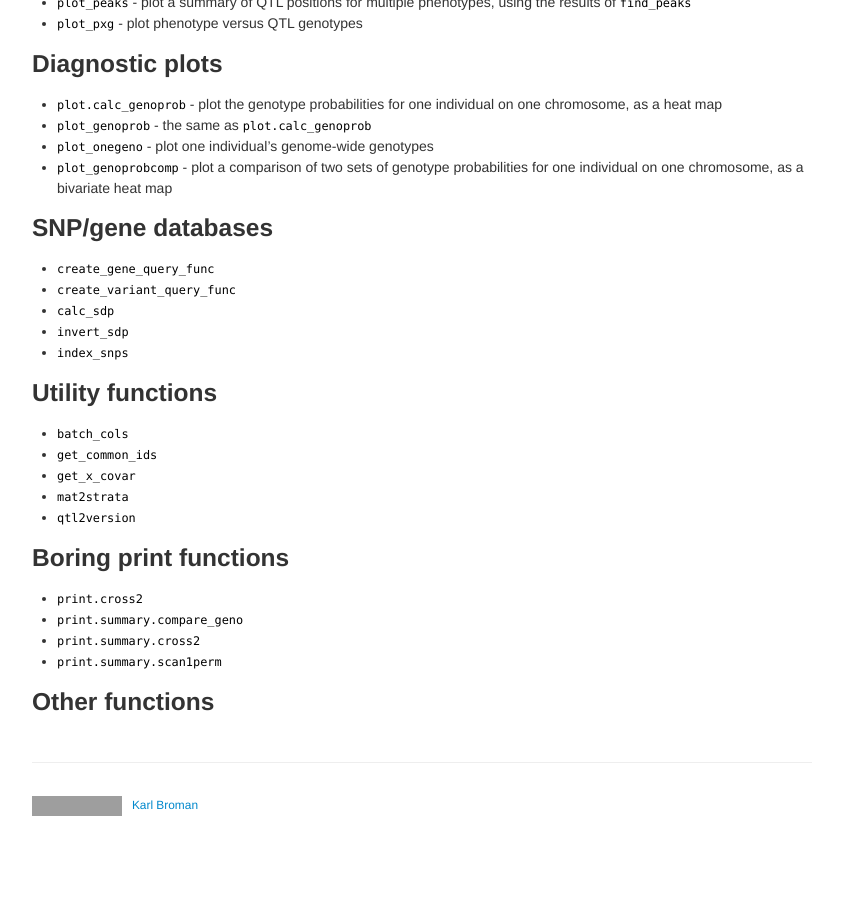
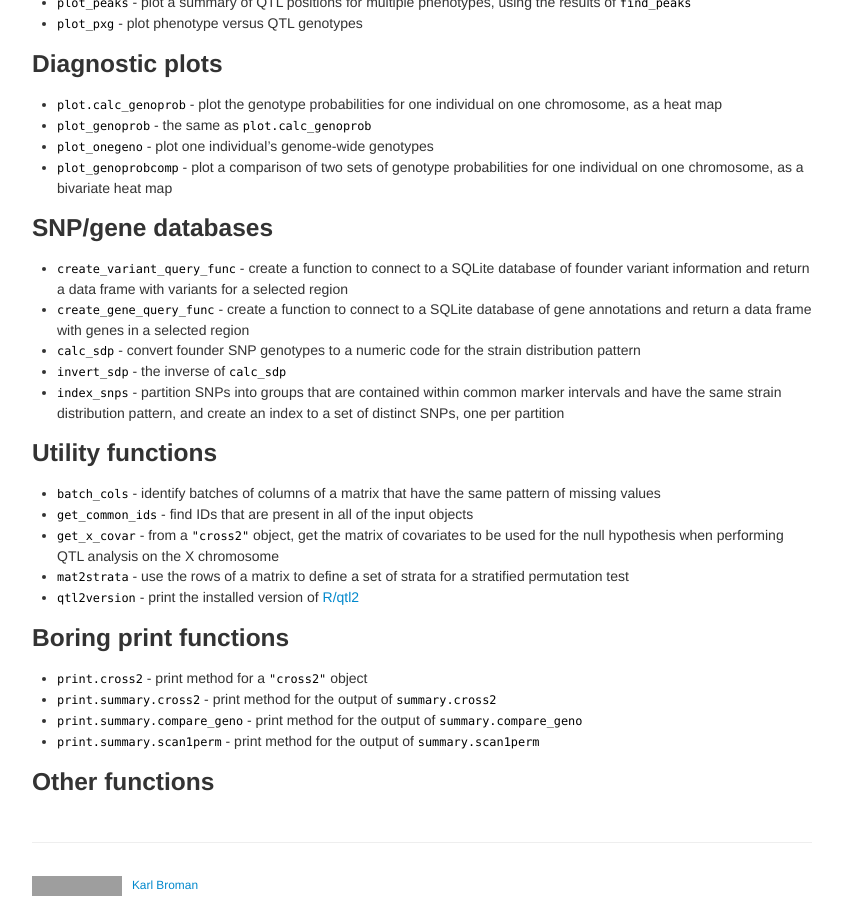
Before and after one commit to rqtl/qtl2, a Jekyll site: the page built from pages/rqtl2_functions.md, in a window 1280 px wide and 900 px high, scrolled down 3480 px. Shown: the whole window, without its empty margins (218-1061 px from the left). Built offline with Jekyll 4.4.1, drawn with Linux system fonts in a browser that asks for light colours; before the commit the page ends 4306 px from its top, so only the background shows below that; grey boxes are pictures that could not be loaded.

Commit message:
Finish off descriptions in pages/rqtl2_functions.md

```diff
--- a/pages/rqtl2_functions.md
+++ b/pages/rqtl2_functions.md
@@ -240,28 +240,40 @@ description: Annotated/categorized list of functions in R/qtl2
 
 ### SNP/gene databases
 
-- `create_gene_query_func`
-- `create_variant_query_func`
-- `calc_sdp`
-- `invert_sdp`
-- `index_snps`
+- `create_variant_query_func` - create a function to connect to a SQLite
+  database of founder variant information and return a data frame with
+  variants for a selected region
+- `create_gene_query_func` - create a function to connect to a SQLite
+  database of gene annotations and return a data frame with genes in a
+  selected region
+- `calc_sdp` - convert founder SNP genotypes to a numeric code for the
+  strain distribution pattern
+- `invert_sdp` - the inverse of `calc_sdp`
+- `index_snps` - partition SNPs into groups that are contained within
+  common marker intervals and have the same strain distribution
+  pattern, and create an index to a set of distinct SNPs, one per
+  partition
 
 
 ### Utility functions
 
-- `batch_cols`
-- `get_common_ids`
-- `get_x_covar`
-- `mat2strata`
-- `qtl2version`
+- `batch_cols` - identify batches of columns of a matrix that have the
+  same pattern of missing values
+- `get_common_ids` - find IDs that are present in all of the input objects
+- `get_x_covar` - from a `"cross2"` object, get the matrix of
+  covariates to be used for the null hypothesis when performing QTL
+  analysis on the X chromosome
+- `mat2strata` - use the rows of a matrix to define a set of strata
+  for a stratified permutation test
+- `qtl2version` - print the installed version of [R/qtl2](http://kbroman.org/qtl2)
 
 
 ### Boring print functions
 
-- `print.cross2`
-- `print.summary.compare_geno`
-- `print.summary.cross2`
-- `print.summary.scan1perm`
+- `print.cross2` - print method for a `"cross2"` object
+- `print.summary.cross2` - print method for the output of `summary.cross2`
+- `print.summary.compare_geno` - print method for the output of `summary.compare_geno`
+- `print.summary.scan1perm` - print method for the output of `summary.scan1perm`
 
 
 ### Other functions
```
